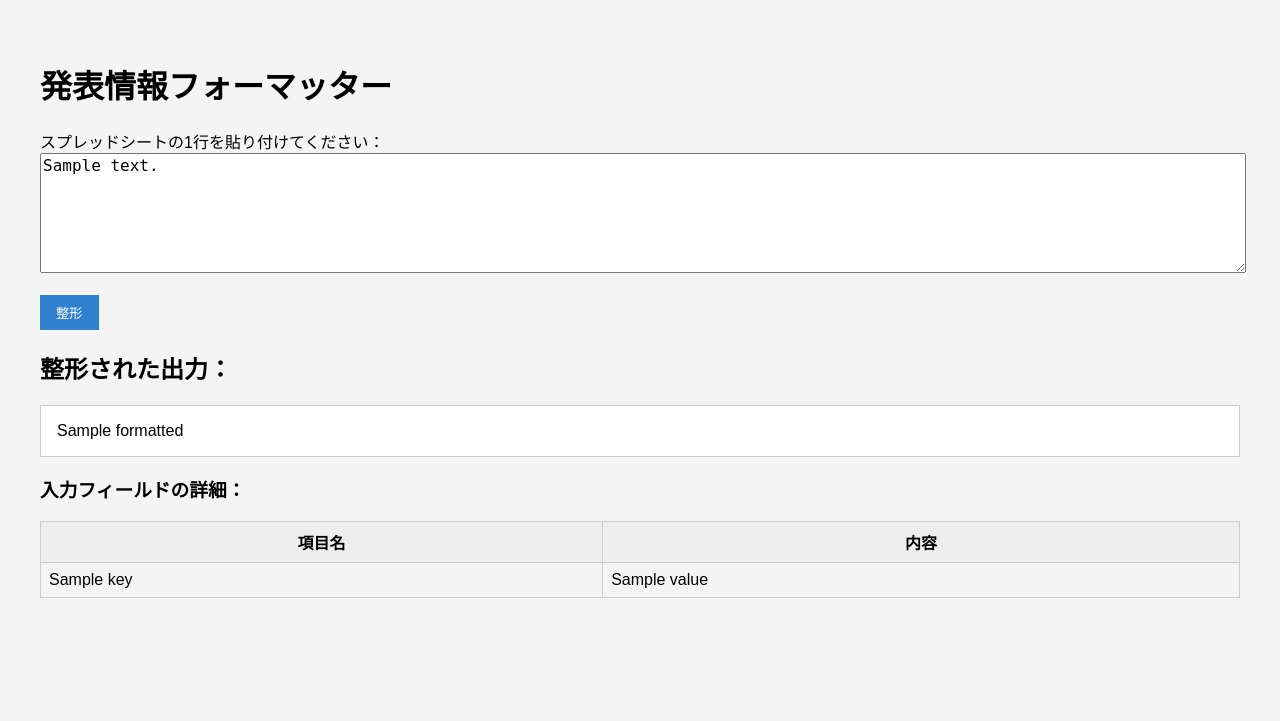
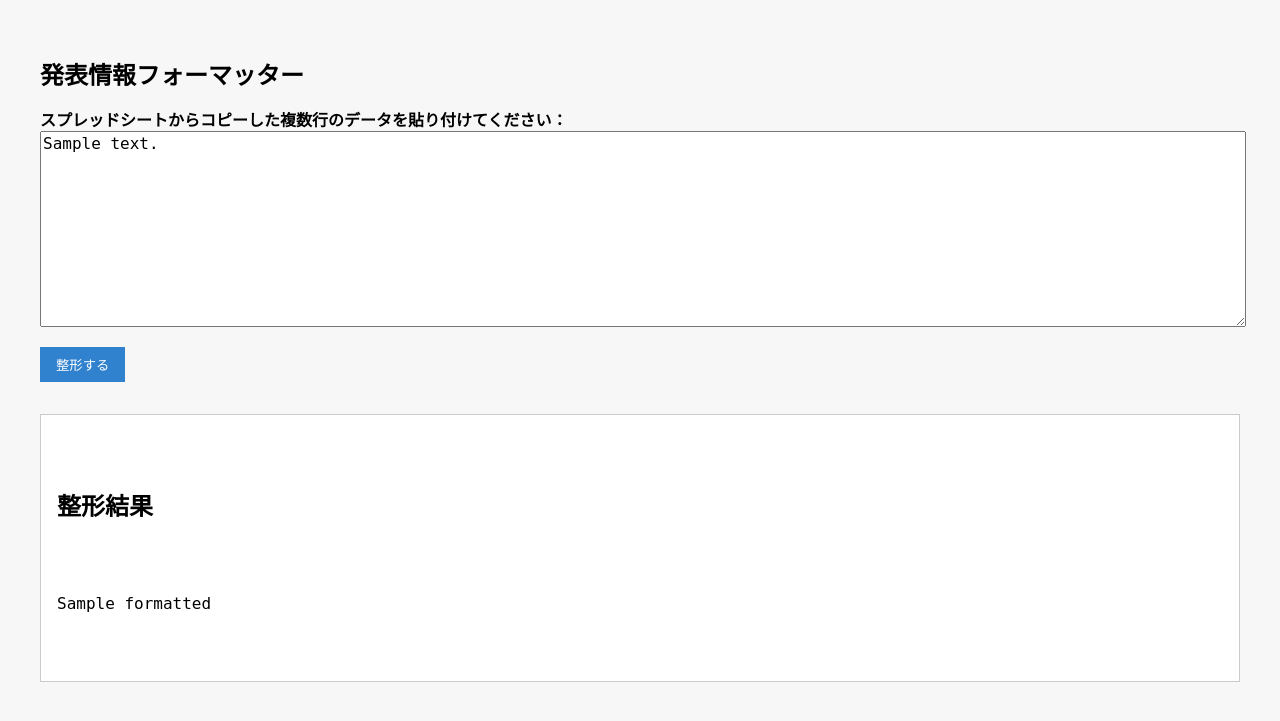
Before and after one commit to SaltRingo/format_Laboratory, a Flask app: template templates/index.html in a window 1280 px wide. Shown: the top 721 px of the page. Run offline with Flask 3, Linux system fonts and the light colour scheme; the template is opened without the code that fills it: most values are stand-ins (such as "Sample title", 1, 10 or a date in 2020).

Commit message:
複数行対応

```diff
--- a/app.py
+++ b/app.py
@@ -1,8 +1,10 @@
 from flask import Flask, render_template, request
+from collections import defaultdict
+import datetime
+import re
 
 app = Flask(__name__)
 
-# 必要なフィールド名（スプレッドシートの順に対応）
 FIELDS = [
     "Abbreviation", "Presentation Date", "Author", "Title", "Conference",
     "Publisher", "Volume", "Number", "Presentation Number", "Page",
@@ -10,70 +12,77 @@ FIELDS = [
 ]
 
 def fill_fields(raw_cells):
-    # 先頭の3列（◯）は無視
     cells = raw_cells[3:]
     while len(cells) < len(FIELDS):
         cells.append("")
-
-    # 空のセルは「未入力」で補完
     info = {}
     for i, key in enumerate(FIELDS):
         info[key] = cells[i].strip() if cells[i].strip() else "未入力"
     return info
 
-def format_text(info):
-    import datetime
-    import re
+def format_date(date_str):
+    try:
+        date_obj = datetime.datetime.strptime(date_str, "%Y/%m/%d")
+        weekday = "日月火水木金土"[date_obj.weekday()]
+        return f"{date_obj.month}/{date_obj.day}({weekday})"
+    except Exception:
+        return date_str
 
-    # 日付の整形
-    try:
-        date_obj = datetime.datetime.strptime(info["Presentation Date"], "%Y/%m/%d")
-        weekday = "日月火水木金土"[date_obj.weekday()]
-        formatted_date = f"{date_obj.month}/{date_obj.day}({weekday})"
-    except Exception:
-        formatted_date = info["Presentation Date"]
+def extract_time(session_info):
+    match = re.search(r'(\d{1,2}[:：]\d{2})[^0-9:：]{0,10}(\d{1,2}[:：]\d{2})', session_info)
+    if match:
+        start_time = match.group(1).replace("：", ":")
+        end_time = match.group(2).replace("：", ":")
+        return f"{start_time}-{end_time}"
+    return "未入力"
 
-    # セッション情報から時間抽出（表記揺れ対応）
-    session_info = info["Presentation Number"]
+def extract_session_code(session_info):
+    match = re.search(r'[0-9A-Z]+(?:-[0-9A-Z]+)?', session_info)
+    return match.group() if match else "未入力"
 
-    time_match = re.search(r'(\d{1,2}[:：]\d{2})[^0-9:：]{0,10}(\d{1,2}[:：]\d{2})', session_info)
-    if time_match:
-        start_time = time_match.group(1).replace("：", ":")
-        end_time = time_match.group(2).replace("：", ":")
-        time_str = f"{start_time}-{end_time}"
-    else:
-        time_str = "未入力"
+def format_entry(info):
+    formatted_date = format_date(info["Presentation Date"])
+    time_str = extract_time(info["Presentation Number"])
+    session_code = extract_session_code(info["Presentation Number"])
+    return f"{info['Author'].replace('，', ', ')}:\n**_{info['Title']}_**\n{formatted_date} {time_str} {session_code} セッション ({info['Page']})"
 
-    # セッションコード（最初の英数字記号群）
-    session_code_match = re.search(r'[0-9A-Z]+(?:-[0-9A-Z]+)?', session_info)
-    session_code = session_code_match.group() if session_code_match else "未入力"
+def group_entries(entries):
+    grouped = defaultdict(list)
+    for entry in entries:
+        key = (entry["Conference"], entry["Abbreviation"])
+        grouped[key].append(entry)
+    return grouped
 
-    # ConferenceとAbbreviationの重複確認
-    abbreviation_line = f"\n<{info['Abbreviation']}>" if info["Abbreviation"] not in info["Conference"] else ""
+def format_all(entries):
+    grouped = group_entries(entries)
+    output_lines = []
+    shown_conferences = set()
 
-    # 出力整形
-    output = f"""{info['Conference']}{abbreviation_line}
+    for (conf, abbr), group in grouped.items():
+        if conf not in shown_conferences:
+            output_lines.append(conf)
+            shown_conferences.add(conf)
+        if abbr != "未入力" and abbr not in conf:
+            output_lines.append(f"\n<{abbr}>\n")
+        else:
+            output_lines.append("")
+        for entry in group:
+            output_lines.append(format_entry(entry))
+            output_lines.append("")  # 改行を各発表後に追加
 
-{info['Author'].replace('，', ', ')}:
-**_{info['Title']}_**
-{formatted_date} {time_str} {session_code} セッション ({info['Page']})
-""".strip()
-
-    return output
+    return "\n".join(line for line in output_lines if line.strip())
 
 @app.route('/', methods=['GET', 'POST'])
 def index():
+    input_text = ''
     formatted = ''
-    input_text = ''
-    field_map = {}
-
     if request.method == 'POST':
         input_text = request.form['input_text']
-        cells = input_text.strip().split('\t')
-        field_map = fill_fields(cells)
-        formatted = format_text(field_map)
+        rows = [line for line in input_text.strip().split('\n') if line.strip()]
+        entries = [fill_fields(row.split('\t')) for row in rows]
+        formatted = format_all(entries)
 
-    return render_template('index.html', input_text=input_text, formatted=formatted, field_map=field_map)
+    return render_template('index.html', input_text=input_text, formatted=formatted)
 
 if __name__ == '__main__':
     app.run(debug=True)
--- a/templates/index.html
+++ b/templates/index.html
@@ -4,53 +4,53 @@
   <meta charset="UTF-8" />
   <title>発表情報フォーマッター</title>
   <style>
-    body { font-family: sans-serif; padding: 2rem; background: #f4f4f4; }
-    textarea, pre { width: 100%; font-size: 1rem; }
+    body {
+      font-family: sans-serif;
+      padding: 2rem;
+      background: #f7f7f7;
+    }
+    textarea, pre {
+      width: 100%;
+      font-size: 1rem;
+    }
     .button {
-      background: #3182ce; color: white;
+      background: #3182ce;
+      color: white;
       padding: 0.5rem 1rem;
       border: none;
       cursor: pointer;
+      margin-top: 1rem;
     }
     .output {
-      background: #fff; padding: 1rem;
+      background: #fff;
+      padding: 1rem;
       border: 1px solid #ccc;
       white-space: pre-wrap;
-      margin-top: 1rem;
+      margin-top: 2rem;
     }
-    table {
-      width: 100%;
-      border-collapse: collapse;
-      margin-top: 1rem;
+    h1 {
+      font-size: 1.5rem;
+      margin-bottom: 1rem;
     }
-    th, td {
-      border: 1px solid #ccc;
-      padding: 0.5rem;
-    }
-    th {
-      background: #eee;
+    label {
+      font-weight: bold;
     }
   </style>
 </head>
 <body>
   <h1>発表情報フォーマッター</h1>
+
   <form method="POST">
-    <label>スプレッドシートの1行を貼り付けてください：</label><br>
-    <textarea name="input_text" rows="6" required>{{ input_text }}</textarea><br><br>
-    <button type="submit" class="button">整形</button>
+    <label>スプレッドシートからコピーした複数行のデータを貼り付けてください：</label><br>
+    <textarea name="input_text" rows="10" placeholder="タブ区切りで貼り付け..." required>{{ input_text }}</textarea><br>
+    <button type="submit" class="button">整形する</button>
   </form>
 
   {% if formatted %}
-    <h2>整形された出力：</h2>
-    <div class="output">{{ formatted }}</div>
-
-    <h3>入力フィールドの詳細：</h3>
-    <table>
-      <tr><th>項目名</th><th>内容</th></tr>
-      {% for key, value in field_map.items() %}
-        <tr><td>{{ key }}</td><td>{{ value }}</td></tr>
-      {% endfor %}
-    </table>
+    <div class="output">
+      <h2>整形結果</h2>
+      <pre>{{ formatted }}</pre>
+    </div>
   {% endif %}
 </body>
 </html>
```
